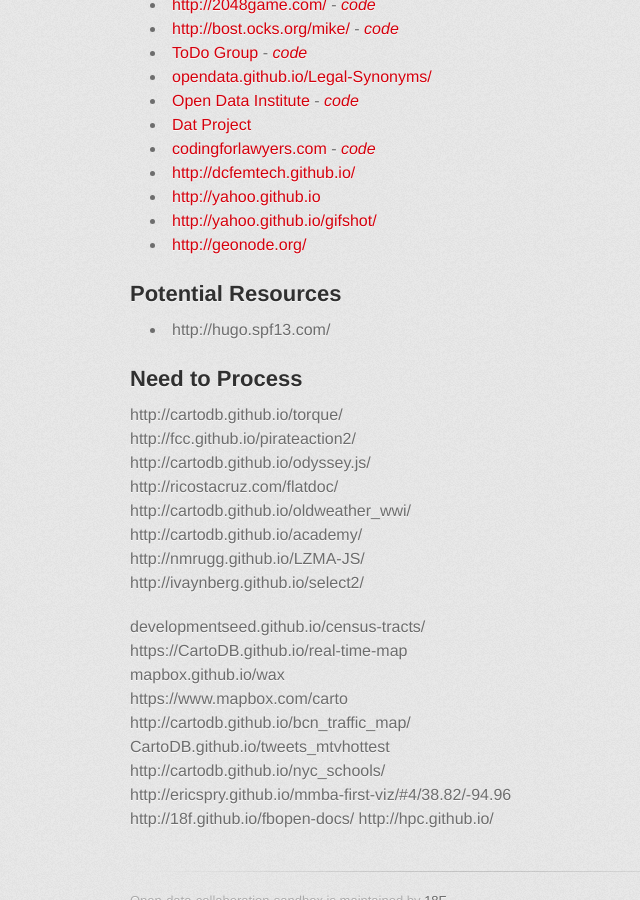
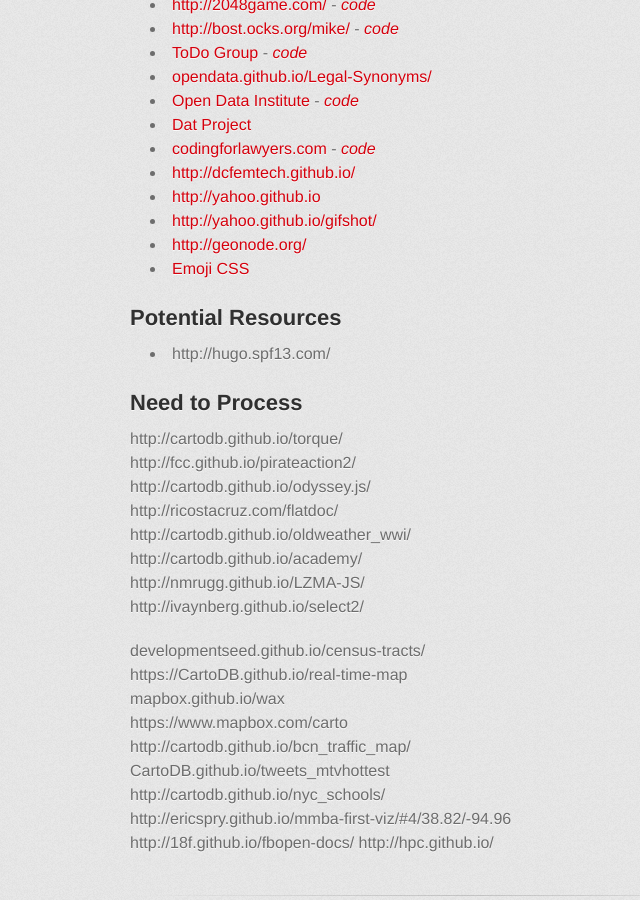
Before and after one commit to GSA/Open-Data-Collaboration-Sandbox, a Jekyll site: the page built from website_examples.md, in a window 1280 px wide and 900 px high, scrolled down 2982 px. Shown: the whole window, without its empty margins (200-840 px from the left). Built offline with Jekyll 4.4.1, drawn with Linux system fonts in a browser that asks for light colours; some web fonts are replaced.

Commit message:
adding emoji website

```diff
--- a/website_examples.md
+++ b/website_examples.md
@@ -127,6 +127,7 @@
 * [http://yahoo.github.io](http://yahoo.github.io/)
 * [http://yahoo.github.io/gifshot/](http://yahoo.github.io/gifshot/)
 * [http://geonode.org/](http://geonode.github.com/)
+* [Emoji CSS](http://afeld.github.io/emoji-css/)
 
 
 ## Potential Resources
```
